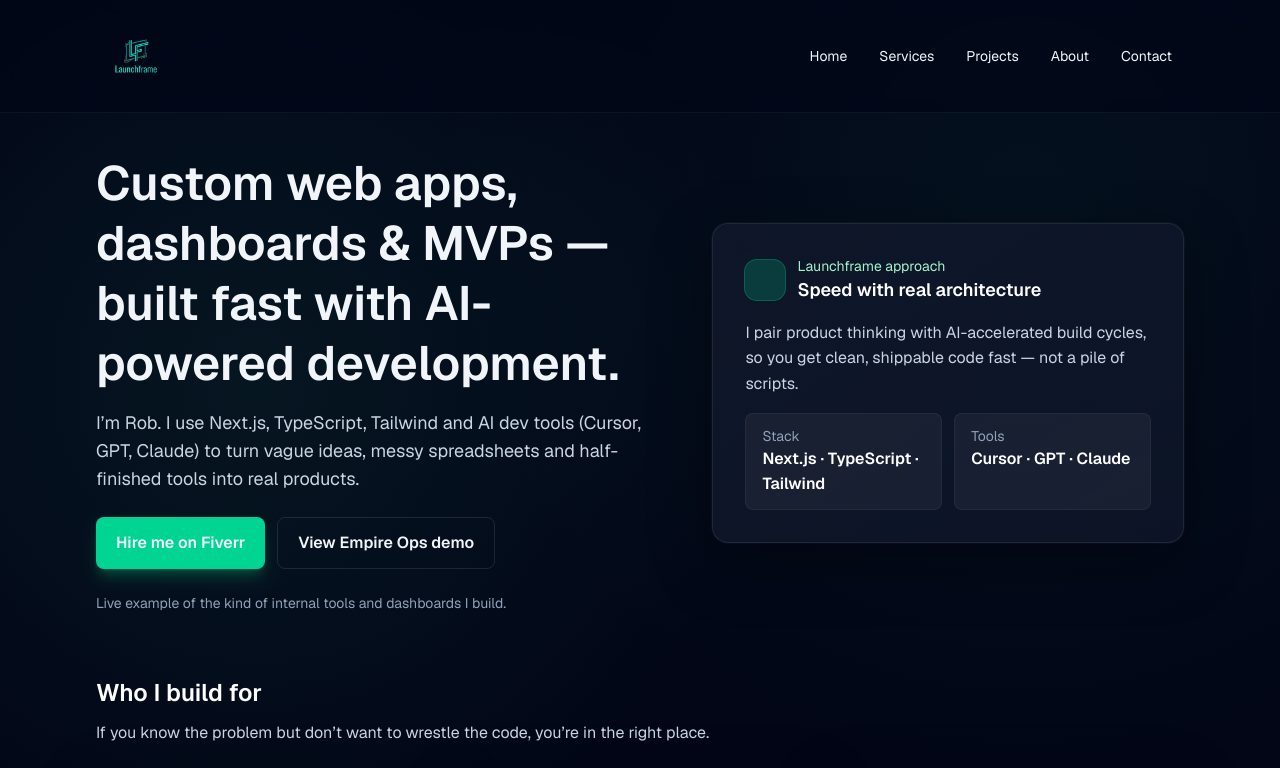
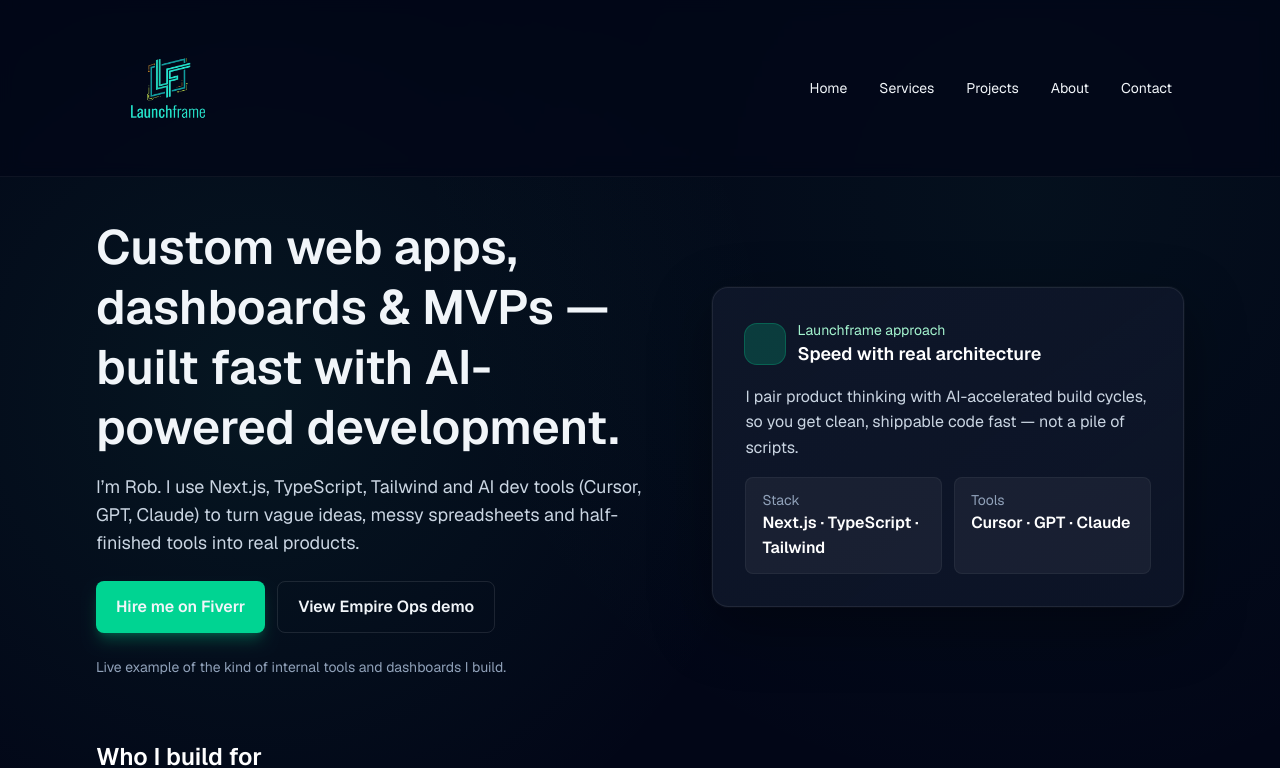
Before and after one commit to BiteTh3bulleT/BiteTh3bulleT.github.io, a Next.js app: page / in a window 1280 px wide. Shown: the top 768 px of the page. Built offline with nearby package versions, Linux system fonts and the light colour scheme.

Commit message:
Supersize header logo and refresh export
Scale the header logo up significantly and regenerate the docs export for deployment.

```diff
--- a/components/layout/SiteLayout.tsx
+++ b/components/layout/SiteLayout.tsx
@@ -25,10 +25,10 @@
             <Image
               src="/launchframe-logo.png?v=3"
               alt="Launchframe logo"
-              width={260}
-              height={90}
+              width={520}
+              height={180}
               priority
-              className="h-16 w-auto sm:h-20"
+              className="h-28 w-auto flex-shrink-0 sm:h-36"
             />
           </Link>
           <nav className="flex flex-wrap items-center gap-1 text-xs sm:gap-2 sm:text-sm">
```
Also changed, not shown: 48 other files (tests, documents, lock files or other folders).
